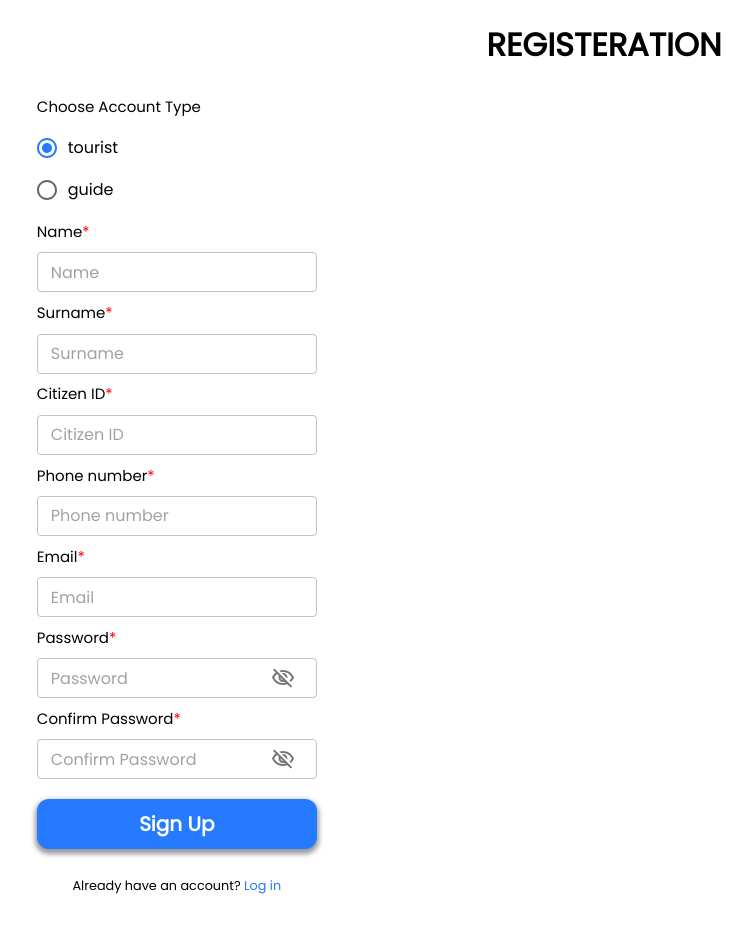
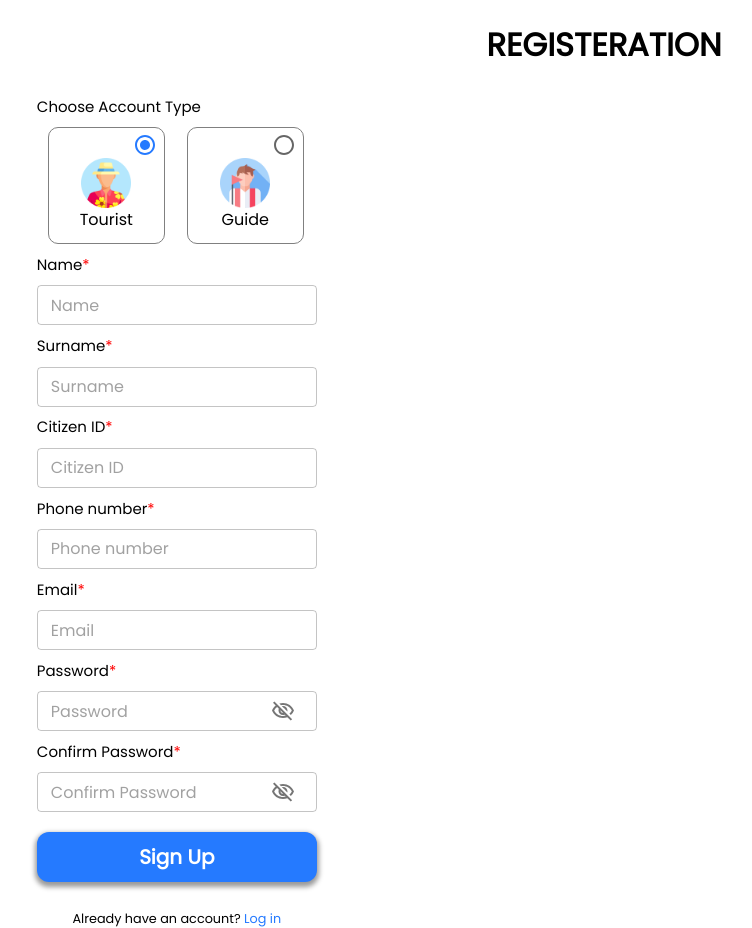
Before and after one commit to 2110336-2565-2/sec1_Group7_Tourister, a Next.js app in the folder frontend/: page /register in a window 1280 px wide. Shown: the whole page, without its empty margins (36-788 px from the left). Before the commit the page ends 895 px from the top, so only its background shows below. Built offline with nearby package versions, Linux system fonts and the light colour scheme.

Commit message:
add image in register page

```diff
--- a/frontend/components/register/registerForm.tsx
+++ b/frontend/components/register/registerForm.tsx
@@ -11,6 +11,7 @@ import { FormInputHiddenText } from "@/components/formInput/FormInputHiddenText"
 import { FormInputRadio } from "@/components/formInput/FormInputRadio";
 import { COLOR } from "@/theme/globalTheme";
 import { PrimaryButton, RequireFormLabel } from "@/css/styling";
+import { FormInputAccountType } from "../formInput/FormInputAccountType";
 
 
 const registerForm = () => {
@@ -76,7 +77,7 @@ const registerForm = () => {
       }
       } onSubmit={handleSubmit(onSubmit)}>
       <RequireFormLabel>Choose Account Type</RequireFormLabel>
-      <FormInputRadio name="accountType" control={control} label="" options={[{label: "tourist", value: "tourist"}, { label:"guide", value: "guide" }]}/>
+      <FormInputAccountType name="accountType" control={control} label="" options={[{label: "tourist", value: "tourist"}, { label:"guide", value: "guide" }]}/>
       <RequireFormLabel className="AsteriskRequired">Name</RequireFormLabel>
       <FormInputText name="name" control={control} label="Name"/>
       <RequireFormLabel className="AsteriskRequired">Surname</RequireFormLabel>
```
